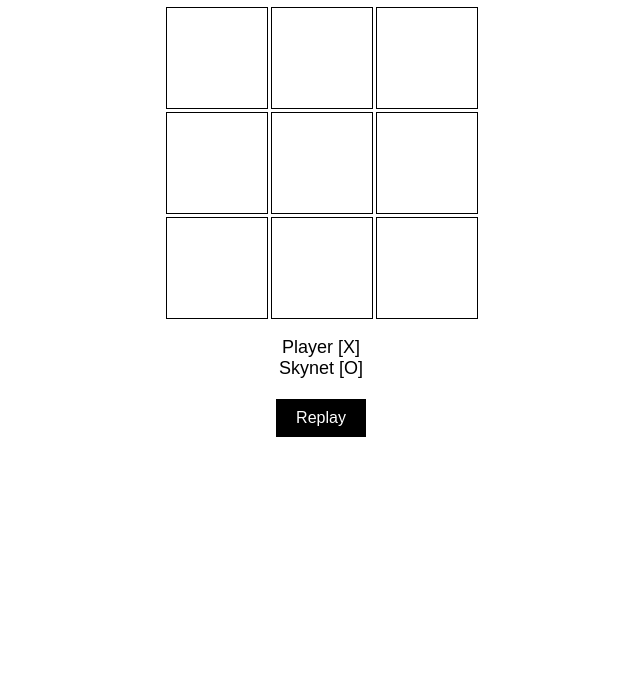
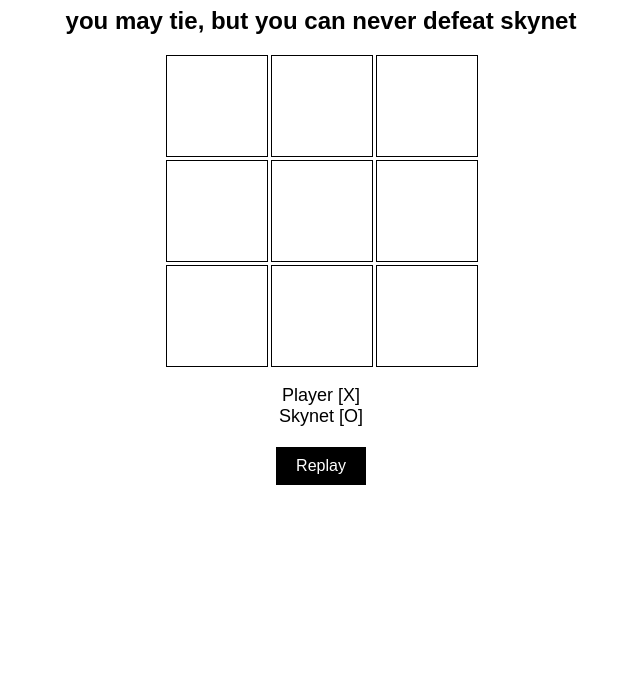
Before and after one commit to shubudubu/undefeatable-tic-tac-toe, a plain HTML site: page index.html in a window 1280 px wide. Shown: the part 110-800 px from the top of the page, without its empty margins (319-959 px from the left). Drawn offline with Linux system fonts and the light colour scheme.

Commit message:
Update index.html

```diff
--- a/index.html
+++ b/index.html
@@ -47,6 +47,7 @@
 </head>
 <body>
     <h1>Undefeatable<br> Tic-Tac-Toe</h1>
+    <h2> you may tie, but you can never defeat skynet</h2>
     <div id="board"></div>
     <div id="message">Player [X]<br>Skynet [O]</div>
     <button id="replay" onclick="replayGame()">Replay</button>
```
